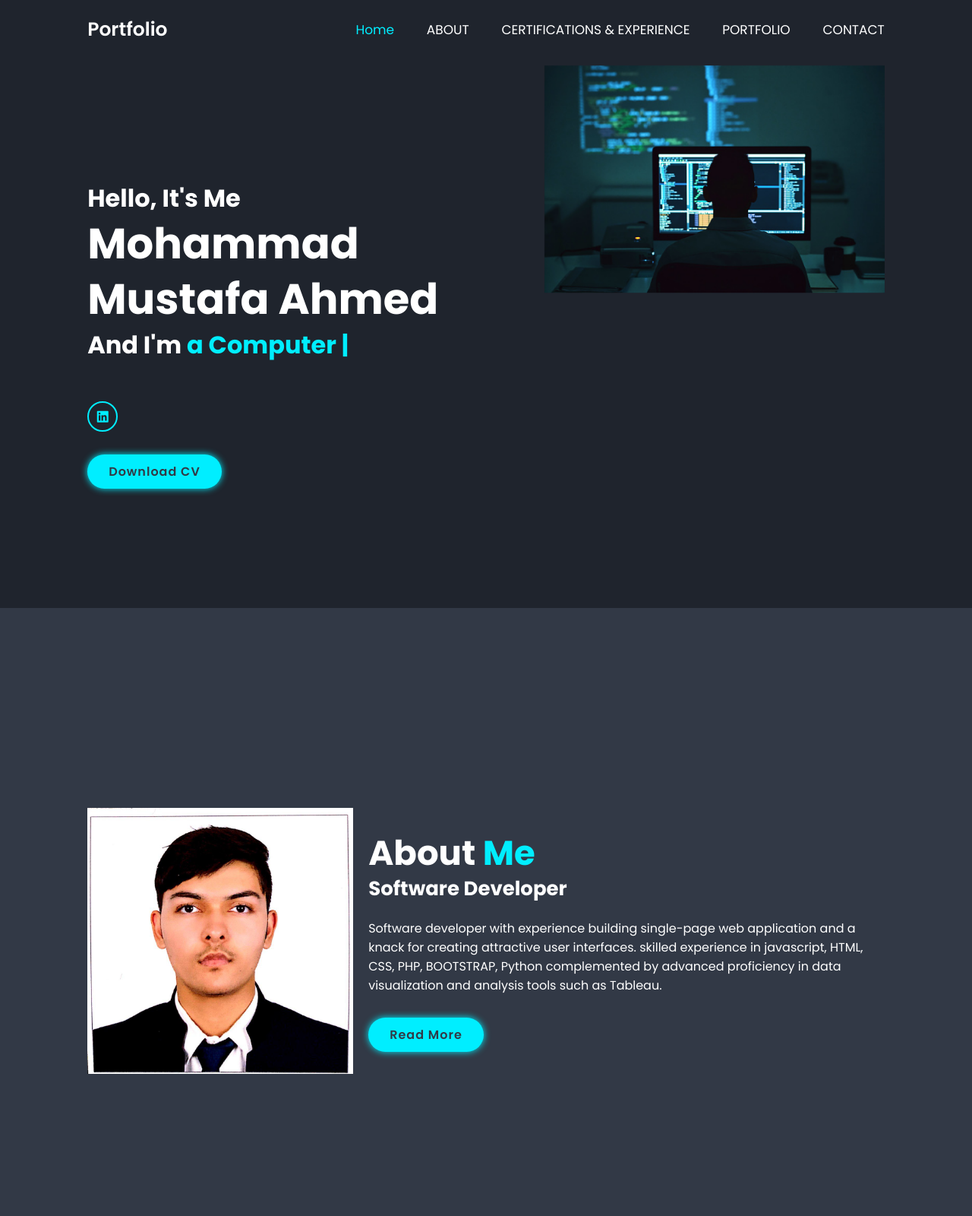
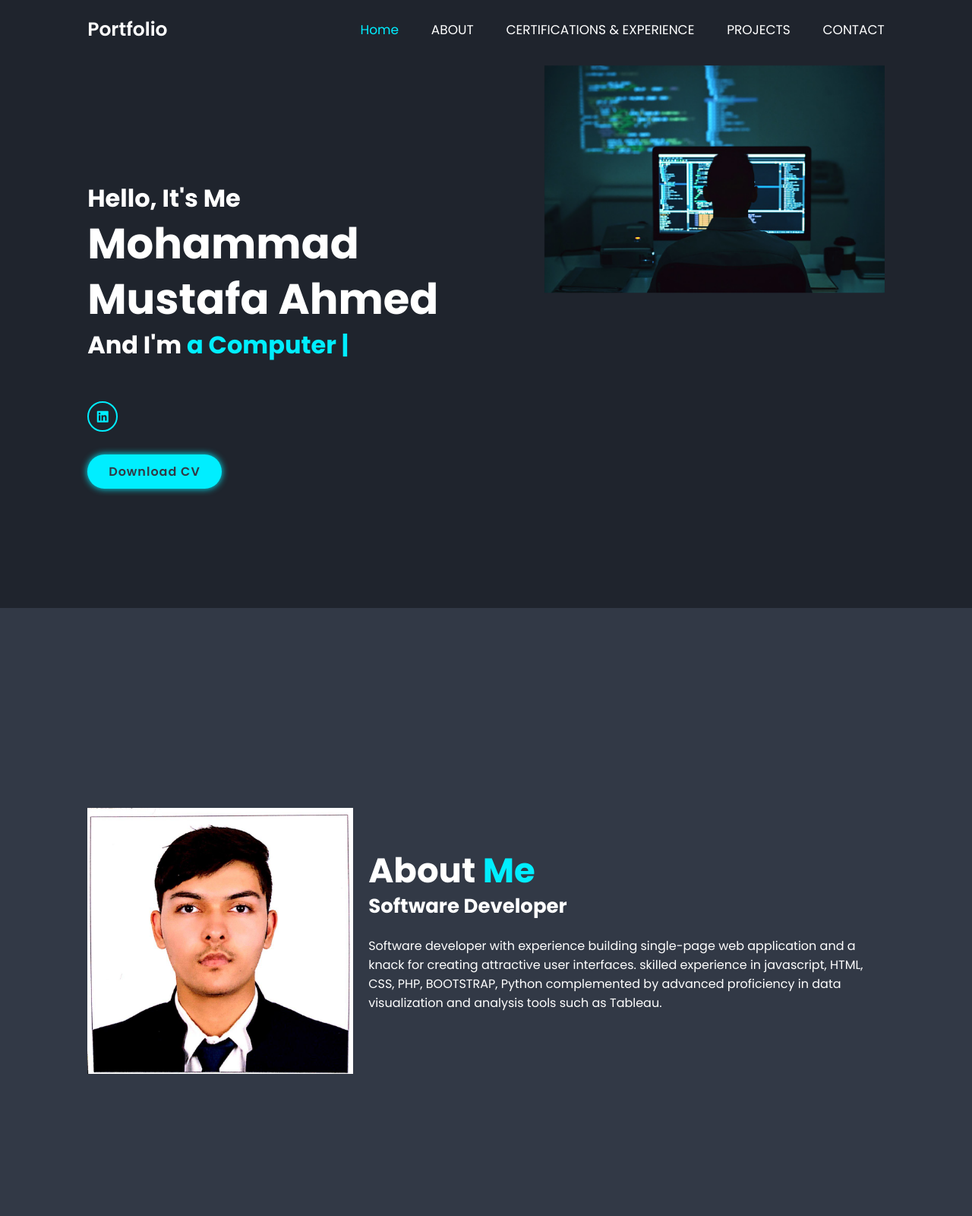
Before and after one commit to Mustafaahmed00/website, a plain HTML site: page index.html in a window 1280 px wide. Shown: the top 1600 px of the page at 76% size. Drawn offline with nearby package versions, Linux system fonts and the light colour scheme.

Commit message:
Update index.html

```diff
--- a/index.html
+++ b/index.html
@@ -17,7 +17,7 @@
                 <a href="#home" class="active">Home</a>
                 <a href="#about">ABOUT</a>
                 <a href="#services">CERTIFICATIONS & EXPERIENCE</a>
-                <a href="#portfolio">PORTFOLIO</a>
+                <a href="#portfolio">PROJECTS</a>
                 <a href="#contact">CONTACT</a>
             </nav>
         </header>
@@ -44,8 +44,7 @@
                 <h3>Software Developer</h3>
                 <p>Software developer with experience building single-page web application and a knack for creating attractive user interfaces.
                     skilled experience in javascript, HTML, CSS, PHP, BOOTSTRAP, Python complemented by advanced proficiency in data
-                    visualization and analysis tools such as Tableau. </p>
-                 <a href="#"class="btn">Read More</a>
+                    visualization and analysis tools such as Tableau. </p
             </div>
         </section>
         <section class="services"id="services">
```
